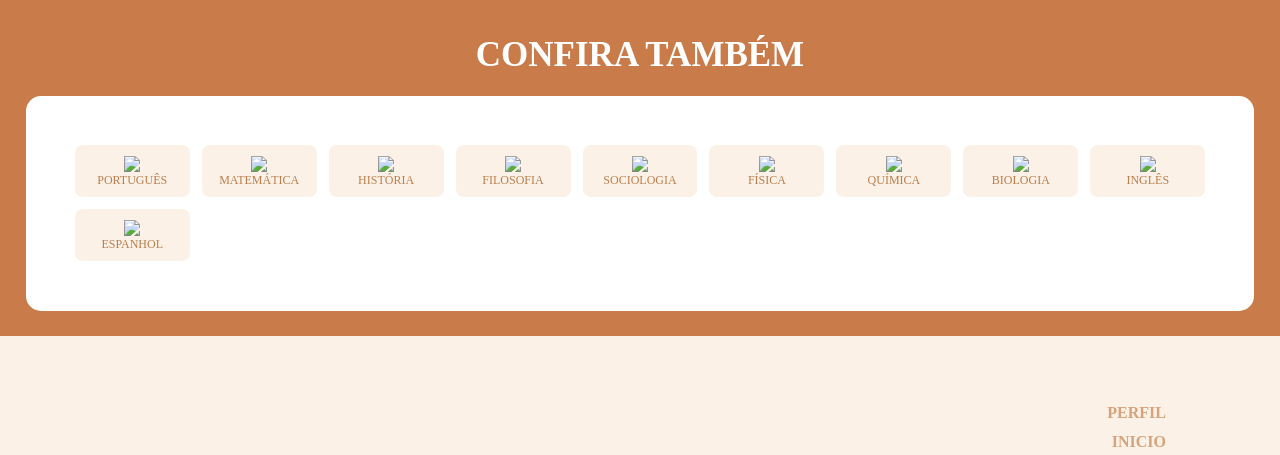
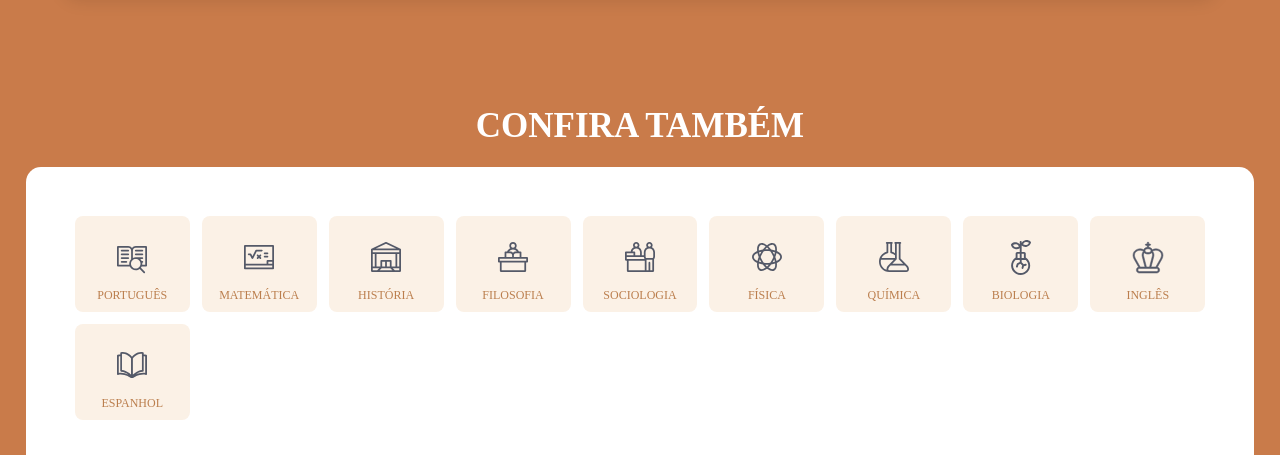
Before and after one commit to Sr-Salvador/Braulio, a plain HTML site: page geografia.html in a window 1280 px wide. Shown: the part 1208-1663 px from the top of the page. Drawn offline with Linux system fonts and the light colour scheme; the site is published under a folder, as on GitHub Pages, so addresses that start at the root find nothing.

Commit message:
Fix HTML structure and icon paths
Updated the HTML structure and corrected the icon paths.

```diff
--- a/geografia.html
+++ b/geografia.html
@@ -6,15 +6,15 @@
     <meta name="viewport" content="width=device-width, initial-scale=1.0">
     <link rel="stylesheet" href="reset.css">
     <link rel="stylesheet" href="geografia.css">
-    <link rel="icon" type="image/png" href="/logofinalizada.webp">
+    <link rel="icon" type="image/png" href="logofinalizada.webp">
     <title>Geografia</title>
 </head>
 
 <body>
     <header>
         <div class="menu">
-            <h1><img src="/logofinalizada.webp" width="100"><a href="perfil.html" class="link-animado">Olá,
-                    @Usúario</a></h1>
+            <h1><img src="logofinalizada.webp" width="100"><a href="perfil.html" class="link-animado">Olá,
+                    @Usuário</a></h1>
 
             <button class="hamburger" id="hamburger" aria-label="Abrir menu" aria-expanded="false"
                 aria-controls="nav-principal">
@@ -128,61 +128,61 @@
             <div class="materias">
                 <div class="Materia2">
                     <a href="portugues.html">
-                        <img src="/IconPortugues.svg">
+                        <img src="IconPortugues.svg">
                         <p>Português</p>
                     </a>
                 </div>
                 <div class="Materia2">
                     <a href="matematica.html">
-                        <img src="/IconMatematica.svg">
+                        <img src="IconMatematica.svg">
                         <p>Matemática</p>
                     </a>
                 </div>
                 <div class="Materia2">
                     <a href="historia.html">
-                        <img src="/IconHistoria.svg">
+                        <img src="IconHistoria.svg">
                         <p>História</p>
                     </a>
                 </div>
                 <div class="Materia2">
                     <a href="filosofia.html">
-                        <img src="/IconFilosofia.svg">
+                        <img src="IconFilosofia.svg">
                         <p>Filosofia</p>
                     </a>
                 </div>
                 <div class="Materia2">
                     <a href="sociologia.html">
-                        <img src="/IconSociologia.svg">
+                        <img src="IconSociologia.svg">
                         <p>Sociologia</p>
                     </a>
                 </div>
                 <div class="Materia2">
                     <a href="fisica.html">
-                        <img src="/IconFisica.svg">
+                        <img src="IconFisica.svg">
                         <p>Física</p>
                     </a>
                 </div>
                 <div class="Materia2">
                     <a href="quimica.html">
-                        <img src="/IconQuimica.svg">
+                        <img src="IconQuimica.svg">
                         <p>Química</p>
                     </a>
                 </div>
                 <div class="Materia2">
                     <a href="biologia.html">
-                        <img src="/IconBiologia.svg">
+                        <img src="IconBiologia.svg">
                         <p>Biologia</p>
                     </a>
                 </div>
                 <div class="Materia2">
                     <a href="ingles.html">
-                        <img src="/IconIngles.svg">
+                        <img src="IconIngles.svg">
                         <p>Inglês</p>
                     </a>
                 </div>
                 <div class="Materia2">
                     <a href="espanhol.html">
-                        <img src="/IconEspanhol.svg">
+                        <img src="IconEspanhol.svg">
                         <p>Espanhol</p>
                     </a>
                 </div>
@@ -191,7 +191,7 @@
     </main>
     <footer>
         <div class="rodape">
-            <img src="/logo estendida1.webp" width="400">
+            <img src="logo estendida1.webp" width="400">
             <nav>
                 <ul>
                     <li><a href="perfil.html" class="link-animado">Perfil</a></li>
@@ -205,7 +205,7 @@
     </footer>
 
     <a class="gemini" href="https://gemini.google.com/app?hl=pt-BR" target="_blank">
-        <img src="/IAicon.webp" width="100"></a>
+        <img src="IAicon.webp" width="100"></a>
 
     <script src="script.js"></script>
 </body>
```
